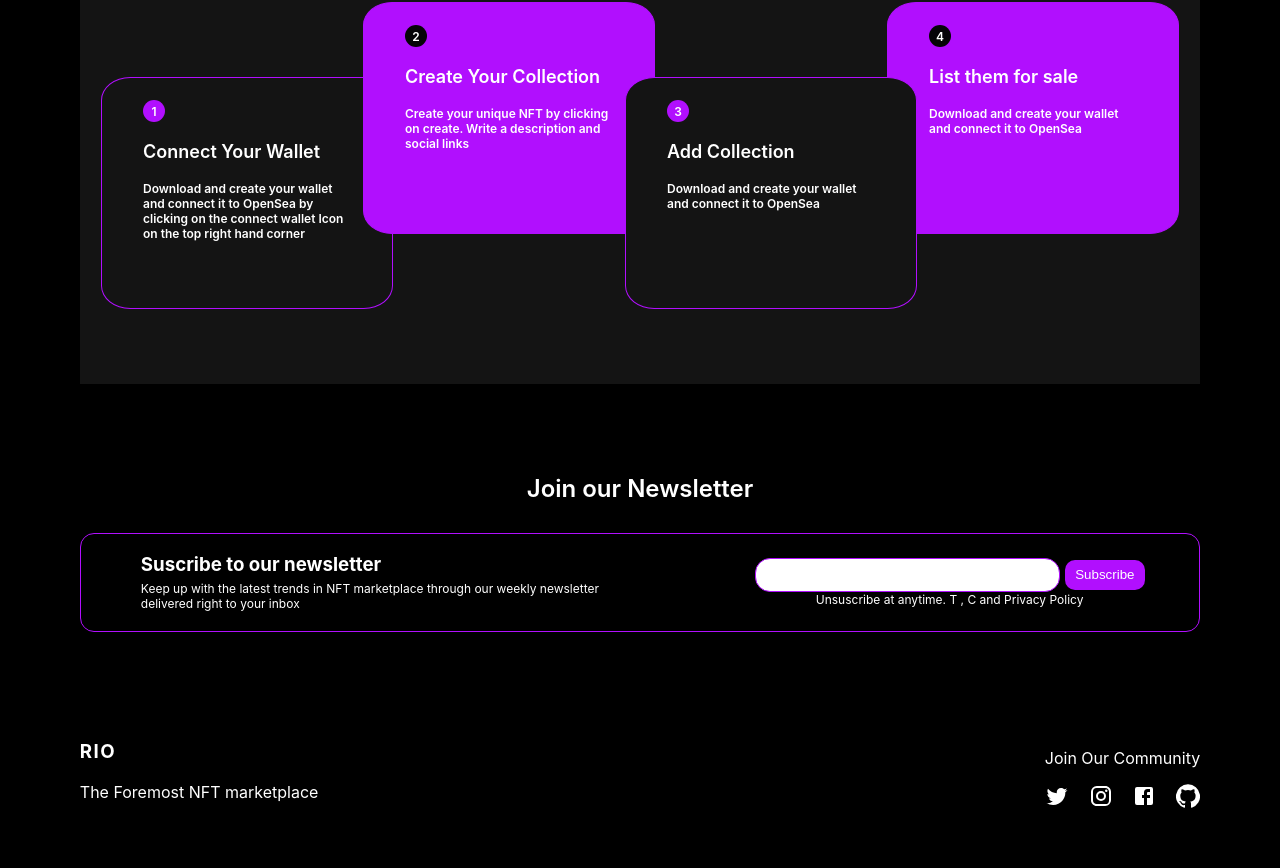
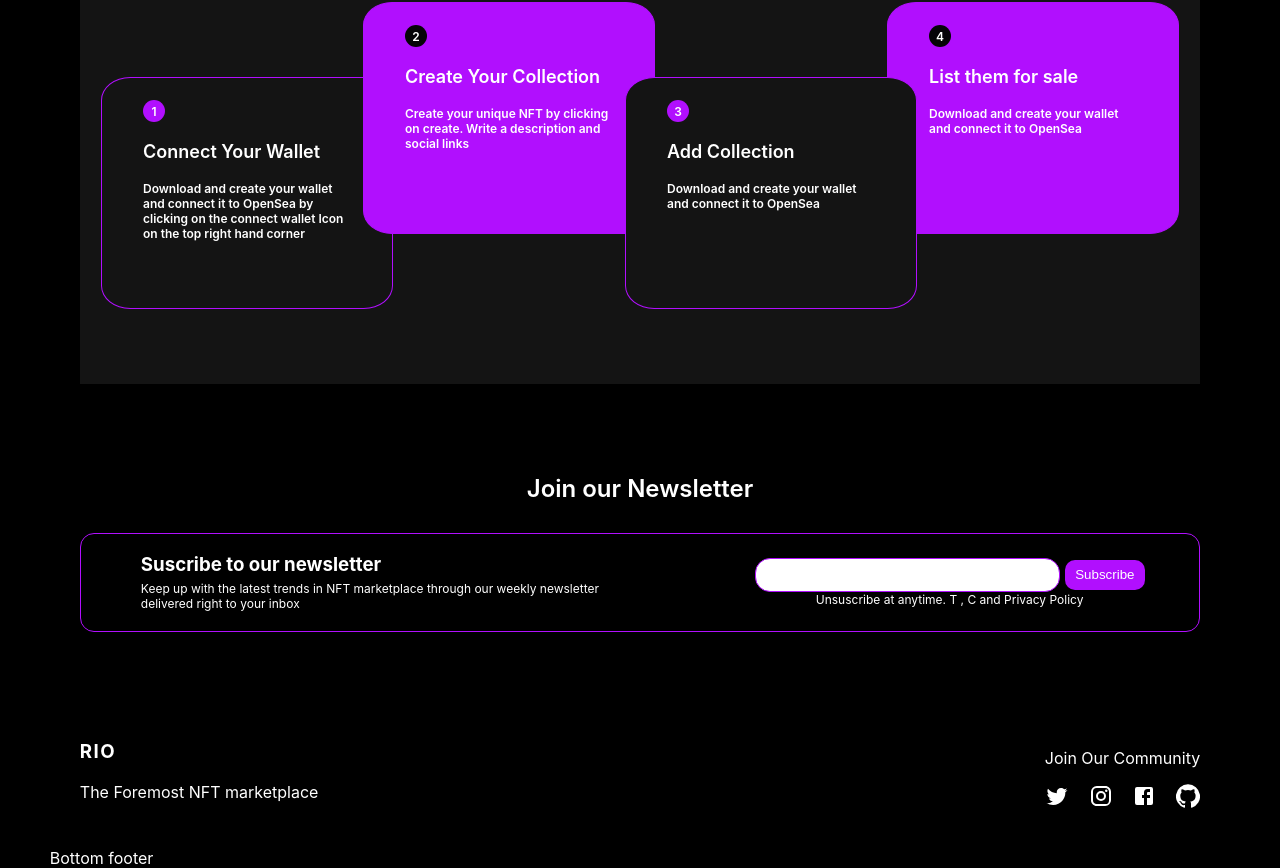
Before and after one commit to ibrahimshittu/RIO_Marketplace, a React (Create React App) app: page / in a window 1280 px wide. Shown: the part 947-1815 px from the top of the page. Built offline with nearby package versions, Linux system fonts and the light colour scheme; no server answers.

Commit message:
Bottom footer

```diff
--- /dev/null
+++ b/src/components/BottomFooter.js
@@ -0,0 +1,13 @@
+import React from 'react'
+import styled from 'styled-components'
+
+
+function BottomFooter() {
+    return (
+        <div>
+            Bottom footer
+        </div>
+    )
+}
+
+export default BottomFooter
--- a/src/components/Footer.js
+++ b/src/components/Footer.js
@@ -1,5 +1,6 @@
 import React from 'react'
 import styled from 'styled-components'
+import BottomFooter from './BottomFooter';
 import TwitterIcon from '@material-ui/icons/Twitter';
 import InstagramIcon from '@material-ui/icons/Instagram';
 import FacebookIcon from '@material-ui/icons/Facebook';
@@ -24,9 +25,7 @@ function Footer() {
 
                 </RightPart>
             </TopFooter>
-            <BottomFooter>
-
-            </BottomFooter>
+            <BottomFooter/>
         </Container>
     )
 }
@@ -43,9 +42,6 @@ const TopFooter = styled.div`
     align-items: center;
     justify-content: space-between;
     margin: 30px 30px;
-
-`
-const BottomFooter = styled.div`
 
 `
 const LeftPart = styled.div`
```
